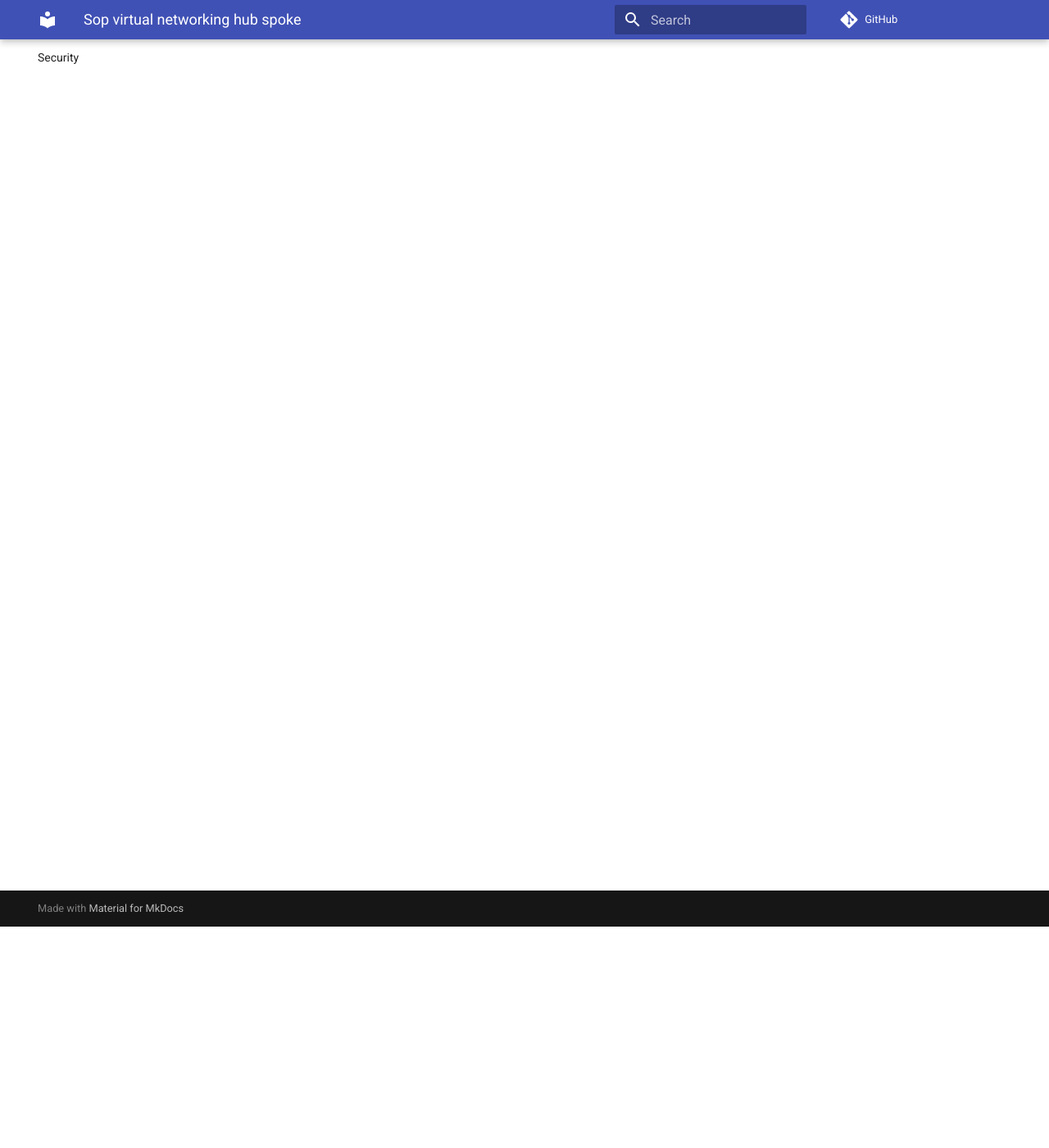
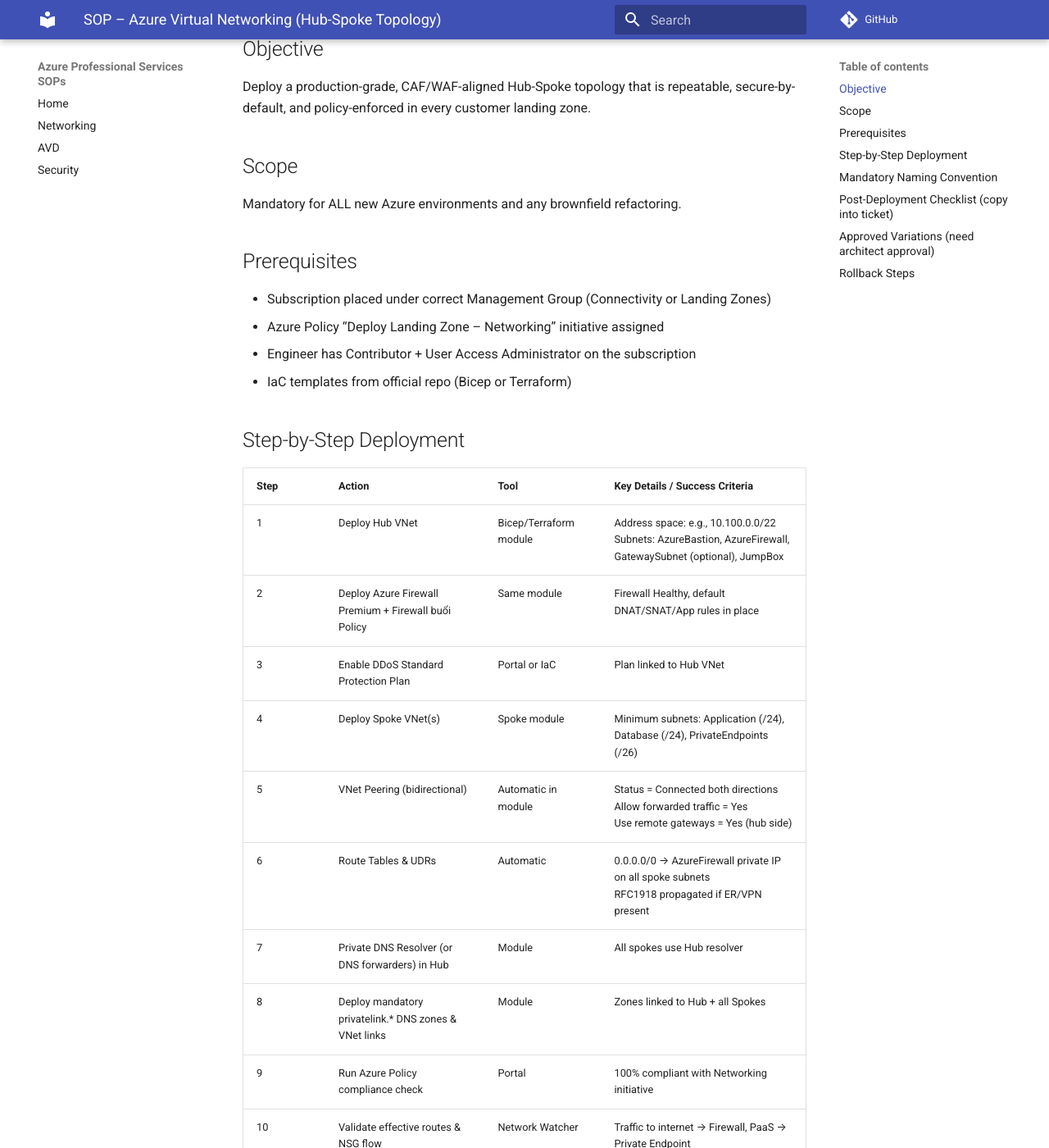
Before and after one commit to chetanp201/azure-sops, an MkDocs documentation site: the page built from docs/networking/sop-virtual-networking-hub-spoke.md, in a window 1280 px wide and 1400 px high, scrolled down 270 px. Shown: the whole window at 82% size. Built offline with MkDocs 1.6.1 and Material for MkDocs 9.7.7, drawn with Linux system fonts in a browser that asks for light colours; comment, search, counter and statistics services are not loaded; some of the changed text lies outside the part shown.

Commit message:
Create SOP for Azure Virtual Networking Hub-Spoke
Added detailed SOP for deploying Azure Virtual Networking Hub-Spoke topology, including objectives, prerequisites, deployment steps, naming conventions, post-deployment checklist, approved variations, and rollback steps.

```diff
--- a/docs/networking/sop-virtual-networking-hub-spoke.md
+++ b/docs/networking/sop-virtual-networking-hub-spoke.md
@@ -1 +1,60 @@
-Hi
+# SOP – Azure Virtual Networking (Hub-Spoke Topology)
+**Version:** 1.0 | **Valid as of:** Nov 2025
+**Owner:** Azure Networking CoE | **Review cycle:** Every 6 months
+
+## Objective
+Deploy a production-grade, CAF/WAF-aligned Hub-Spoke topology that is repeatable, secure-by-default, and policy-enforced in every customer landing zone.
+
+## Scope
+Mandatory for ALL new Azure environments and any brownfield refactoring.
+
+## Prerequisites
+- Subscription placed under correct Management Group (Connectivity or Landing Zones)
+- Azure Policy “Deploy Landing Zone – Networking” initiative assigned
+- Engineer has Contributor + User Access Administrator on the subscription
+- IaC templates from official repo (Bicep or Terraform)
+
+## Step-by-Step Deployment
+
+| Step | Action | Tool | Key Details / Success Criteria |
+|------|--------|------|-------------------------------|
+| 1 | Deploy Hub VNet | Bicep/Terraform module | Address space: e.g., 10.100.0.0/22<br>Subnets: AzureBastion, AzureFirewall, GatewaySubnet (optional), JumpBox |
+| 2 | Deploy Azure Firewall Premium + Firewall buổi Policy | Same module | Firewall Healthy, default DNAT/SNAT/App rules in place |
+| 3 | Enable DDoS Standard Protection Plan | Portal or IaC | Plan linked to Hub VNet |
+| 4 | Deploy Spoke VNet(s) | Spoke module | Minimum subnets: Application (/24), Database (/24), PrivateEndpoints (/26) |
+| 5 | VNet Peering (bidirectional) | Automatic in module | Status = Connected both directions<br>Allow forwarded traffic = Yes<br>Use remote gateways = Yes (hub side) |
+| 6 | Route Tables & UDRs | Automatic | 0.0.0.0/0 → AzureFirewall private IP on all spoke subnets<br>RFC1918 propagated if ER/VPN present |
+| 7 | Private DNS Resolver (or DNS forwarders) in Hub | Module | All spokes use Hub resolver |
+| 8 | Deploy mandatory privatelink.* DNS zones & VNet links | Module | Zones linked to Hub + all Spokes |
+| 9 | Run Azure Policy compliance check | Portal | 100% compliant with Networking initiative |
+|10| Validate effective routes & NSG flow | Network Watcher | Traffic to internet → Firewall, PaaS → Private Endpoint |
+
+## Mandatory Naming Convention
+vnet-<env>-hub-<region>-001
+vnet-<env>-spoke-<workload>-<region>-001
+fw-<env>-hub-<region>-001
+rt-<env>-spoke-<workload>-default-001
+
+
+## Post-Deployment Checklist (copy into ticket)
+- [ ] Hub & Spoke VNets created
+- [ ] Azure Firewall Healthy
+- [ ] Peerings Connected both directions
+- [ ] 0.0.0.0/0 → Firewall on all spokes
+- [ ] Private DNS zones linked to all VNets
+- [ ] Azure Policy = 100% compliant
+- [ ] Topology diagram updated in repo
+- [ ] Customer sign-off obtained
+
+## Approved Variations (need architect approval)
+| Scenario                     | Allowed? | Alternative |
+|------------------------------|----------|------------|
+| Third-party NVA (Palo Alto, etc.) | Yes   | Replace AzFW module |
+| Multi-region connectivity    | Yes      | Global peering + regional firewalls |
+| Existing ExpressRoute/VPN    | Yes      | Add GatewaySubnet + BGP propagation |
+
+## Rollback Steps
+1. Delete workload resources in spokes
+2. Remove spoke → hub peering
+3. Delete spoke VNet
+4. (Full rollback) Delete subscription-level deployment
```
